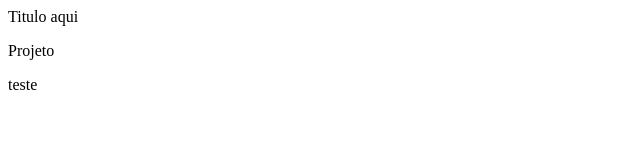
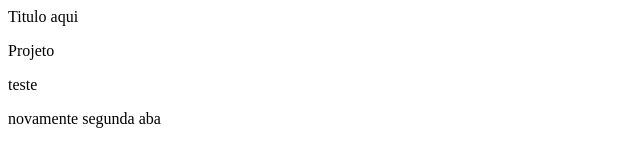
Before and after one commit to ollimppio/curso-git, a plain HTML site: page index.html in a window 1280 px wide. Shown: the whole page, without its empty margins (0-640 px from the left). Drawn offline with Linux system fonts and the light colour scheme.

Commit message:
segunda aba

```diff
--- a/index.html
+++ b/index.html
@@ -5,5 +5,6 @@ Titulo aqui
 <body>
 <p>Projeto</p>
 <p>teste</p>
+<p>novamente segunda aba</p>
 </body>
 </html>
```
